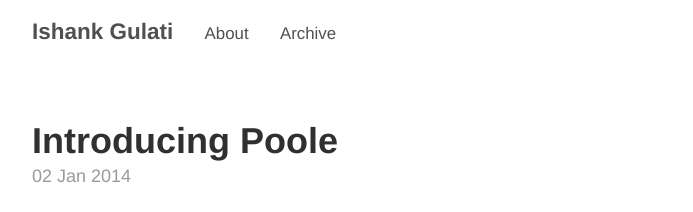
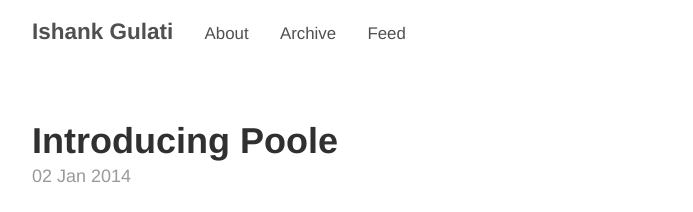
Before and after one commit to IshankGulati/ishankgulati.github.io, a Jekyll site: the page built from index.html, in a window 1280 px wide and 900 px high. Shown: the top 212 px of the window, without its empty margins (293-986 px from the left). Built offline with Jekyll 4.4.1, drawn with Linux system fonts in a browser that asks for light colours; the list of posts is cut into pages by our own code.

Commit message:
read me -fix 101

```diff
--- a/_config.yml
+++ b/_config.yml
@@ -15,7 +15,7 @@
 pages_list:
   About: '/about'
   Archive: '/archive'
-  #Feed: '/atom.xml'
+  Feed: '/atom.xml'
 
 # Assets
 #
--- a/index.html
+++ b/index.html
@@ -15,13 +15,13 @@
 
     <time datetime="{{ post.date | date_to_xmlschema }}" class="post-date">{{ post.date | date_to_string }}</time>
 
-		<div class="post-content-truncate">
-		  {% if post.content contains "<!-- more -->" %}
-			{{ post.content | split:"<!-- more -->" | first % }}
-		  {% else %}
-			{{ post.content | strip_html | truncatewords:100 }}
-		  {% endif %}
-		</div>
+
+    {% if post.content contains "<!-- more -->" %}
+	  {{ post.content | split:"<!-- more -->" | first % }}
+    {% else %}
+	  {{ post.content | strip_html | truncatewords:100 }}
+    {% endif %}
+
 
     {{ post.content }}
   </article>
```
